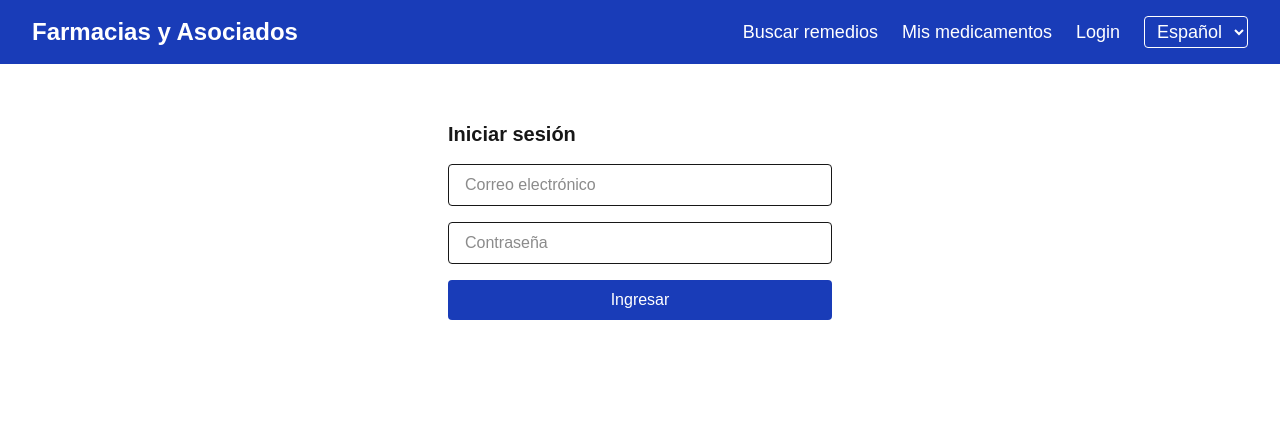
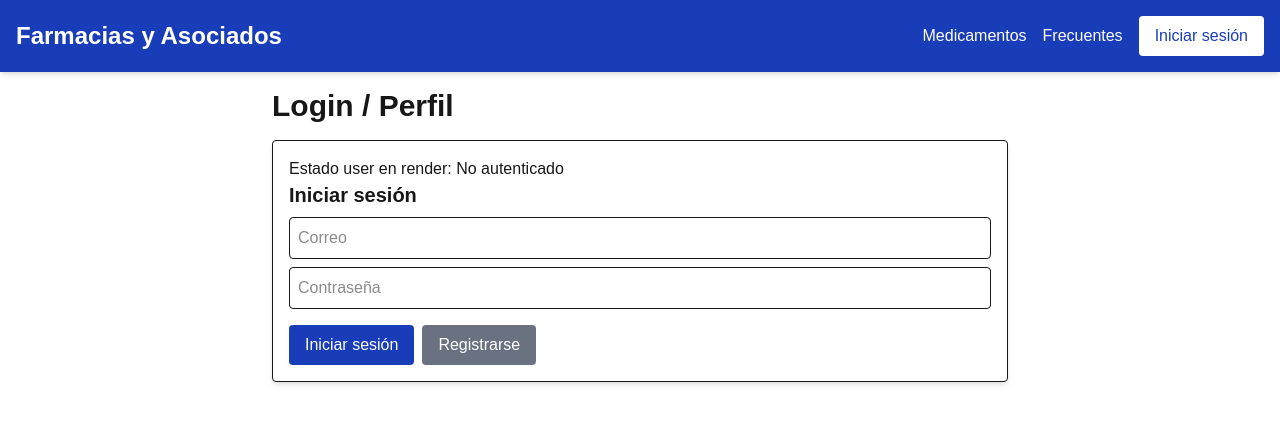
Before and after one commit to RodrigoSanchezB/Farmacias-y-asociadosTest, a Next.js app: page /login in a window 1280 px wide. Shown: the top 424 px of the page. Built offline with nearby package versions, Linux system fonts and the light colour scheme; no server answers.

Commit message:
Perfil para medicamentos frecuentes

```diff
--- a/src/app/components/Header.tsx
+++ b/src/app/components/Header.tsx
@@ -1,109 +1,64 @@
 "use client";
 
-import { useLanguage } from "@/app/context/LanguageContext";
-import { useRouter } from "next/navigation";
-import { useState } from "react";
+import Link from "next/link";
+import { useEffect, useState } from "react";
+import { createClient, User } from "@supabase/supabase-js";
+
+const supabase = createClient(
+  process.env.NEXT_PUBLIC_SUPABASE_URL!,
+  process.env.NEXT_PUBLIC_SUPABASE_ANON_KEY!
+);
 
 export default function Header() {
-  const router = useRouter();
-  const { lang, setLang } = useLanguage();
-  const [menuOpen, setMenuOpen] = useState(false);
+  const [user, setUser] = useState<User | null>(null);
 
-  const translations = {
-    es: {
-      search: "Buscar remedios",
-      login: "Login",
-      language: "Idioma",
-      medications: "Mis medicamentos",
-    },
-    en: {
-      search: "Search remedies",
-      login: "Login",
-      language: "Language",
-      medications: "My medications",
-    },
-  };
+  useEffect(() => {
+    // Obtener sesión activa
+    supabase.auth.getSession().then(({ data }) => {
+      setUser(data.session?.user ?? null);
+    });
 
-  const t = translations[lang];
+    // Suscribirse a cambios de autenticación
+    const { data: authListener } = supabase.auth.onAuthStateChange((_event, session) => {
+      setUser(session?.user ?? null);
+    });
+
+    return () => {
+      authListener.subscription.unsubscribe();
+    };
+  }, []);
 
   return (
-    <header className="bg-blue-800 text-white w-full">
-      <div className="w-full mx-auto px-4 sm:px-6 lg:px-8 py-4 flex items-center justify-between">
-        {/* Logo alineado a la izquierda */}
-        <div
-          className="text-xl sm:text-2xl font-bold cursor-pointer"
-          onClick={() => router.push("/")}
-        >
-          Farmacias y Asociados
-        </div>
+    <header className="bg-blue-800 text-white p-4 flex justify-between items-center shadow-md">
+      <Link href="/">
+        <h1 className="text-2xl font-bold">Farmacias y Asociados</h1>
+      </Link>
 
-        {/* Botón de menú visible solo en móviles */}
-        <div className="sm:hidden">
-          <button
-            onClick={() => setMenuOpen(!menuOpen)}
-            className="focus:outline-none"
-            aria-label="Abrir menú"
+      <nav className="flex gap-4 items-center">
+        <Link href="/medicamentos" className="hover:underline">
+          Medicamentos
+        </Link>
+
+        <Link href="/frecuentes" className="hover:underline">
+          Frecuentes
+        </Link>
+
+        {user ? (
+          <Link
+            href="/perfil"
+            className="bg-white text-blue-800 px-4 py-2 rounded hover:bg-gray-100 transition"
           >
-            ☰
-          </button>
-        </div>
-
-        {/* Menú horizontal para pantallas medianas/grandes */}
-        <nav className="hidden sm:flex gap-4 sm:gap-6 text-sm sm:text-lg items-center ml-auto">
-          <button onClick={() => router.push("/medicamentos")} className="hover:underline">
-            {t.search}
-          </button>
-          <button onClick={() => router.push("/frecuentes")} className="hover:underline">
-            {t.medications}
-          </button>
-          <button
-            onClick={() => {
-              localStorage.removeItem("session");
-              router.push("/login");
-            }}
-            className="hover:underline"
+            Perfil
+          </Link>
+        ) : (
+          <Link
+            href="/login"
+            className="bg-white text-blue-800 px-4 py-2 rounded hover:bg-gray-100 transition"
           >
-            {t.login}
-          </button>
-          <select
-            value={lang}
-            onChange={(e) => setLang(e.target.value as "es" | "en")}
-            className="text-white bg-blue-800 border border-white rounded px-2 py-1"
-          >
-            <option value="es">Español</option>
-            <option value="en">English</option>
-          </select>
-        </nav>
-      </div>
-
-      {/* Menú vertical desplegable para móviles */}
-      {menuOpen && (
-        <nav className="sm:hidden flex flex-col items-start gap-4 px-4 pb-4 text-base bg-blue-700">
-          <button onClick={() => router.push("/medicamentos")} className="hover:underline">
-            {t.search}
-          </button>
-          <button onClick={() => router.push("/frecuentes")} className="hover:underline">
-            {t.medications}
-          </button>
-          <button
-            onClick={() => {
-              localStorage.removeItem("session");
-              router.push("/login");
-            }}
-            className="hover:underline"
-          >
-            {t.login}
-          </button>
-          <select
-            value={lang}
-            onChange={(e) => setLang(e.target.value as "es" | "en")}
-            className="text-white bg-blue-700 border border-white rounded px-2 py-1"
-          >
-            <option value="es">Español</option>
-            <option value="en">English</option>
-          </select>
-        </nav>
-      )}
+            Iniciar sesión
+          </Link>
+        )}
+      </nav>
     </header>
   );
 }
--- /dev/null
+++ b/src/app/components/UserProfile.tsx
@@ -0,0 +1,152 @@
+import { useEffect, useState } from "react";
+import { createClient, User } from "@supabase/supabase-js";
+import { toast } from "react-toastify";
+import MedicamentoGrid from "./MedicamentoGrid";
+
+const supabase = createClient(
+  process.env.NEXT_PUBLIC_SUPABASE_URL!,
+  process.env.NEXT_PUBLIC_SUPABASE_ANON_KEY!
+);
+
+export default function UserProfile() {
+  const [user, setUser] = useState<User | null>(null);
+  const [email, setEmail] = useState("");
+  const [password, setPassword] = useState("");
+  const [frecuentes, setFrecuentes] = useState<any[]>([]);
+
+  useEffect(() => {
+    supabase.auth.getSession().then(({ data }) => {
+      setUser(data.session?.user ?? null);
+    });
+
+    const { data: listener } = supabase.auth.onAuthStateChange((_event, session) => {
+      if (session?.user) {
+        setUser(session.user);
+      } else {
+        setUser(null);
+        setFrecuentes([]);
+      }
+    });
+
+    return () => {
+      listener.subscription.unsubscribe();
+    };
+  }, []);
+
+  useEffect(() => {
+    if (!user) return;
+
+    const obtenerFrecuentes = async () => {
+      const { data, error } = await supabase
+        .from("frecuentes")
+        .select("medicamentos(id, nombre), medicamento_id")
+        .eq("user_id", user.id);
+
+      if (error) {
+        toast.error("Error al cargar medicamentos frecuentes");
+        return;
+      }
+
+      const transformado = (data ?? []).map((f: any) => ({
+        id: f.medicamento_id,
+        nombre: f.medicamentos?.nombre ?? "Desconocido",
+        farmacias: [],
+      }));
+
+      setFrecuentes(transformado);
+    };
+
+    obtenerFrecuentes();
+  }, [user]);
+
+  const login = async () => {
+    const { error } = await supabase.auth.signInWithPassword({ email, password });
+    if (error) {
+      toast.error("Error al iniciar sesión");
+    } else {
+      toast.success("Sesión iniciada");
+      setEmail("");
+      setPassword("");
+    }
+  };
+
+  const signup = async () => {
+    const { error } = await supabase.auth.signUp({ email, password });
+    if (error) {
+      toast.error("Error al registrarse");
+    } else {
+      toast.success("Registro exitoso. Revisa tu correo.");
+      setEmail("");
+      setPassword("");
+    }
+  };
+
+  const logout = async () => {
+    const { error } = await supabase.auth.signOut();
+    if (error) {
+      toast.error("Error al cerrar sesión");
+      return;
+    }
+    toast.success("Sesión cerrada");
+    setUser(null);
+    setFrecuentes([]);
+  };
+
+  return (
+    <div className="p-4 border rounded shadow-md bg-white">
+      {user ? (
+        <>
+          <p className="text-green-700 font-semibold mb-2">
+            Sesión iniciada: {user.email}
+          </p>
+
+          <p>Estado user en render: Autenticado</p>
+
+          <button
+            onClick={logout}
+            className="mb-4 bg-red-600 text-white px-4 py-2 rounded hover:bg-red-500"
+          >
+            Cerrar sesión
+          </button>
+
+          <h3 className="text-xl font-bold mt-4 mb-2">Medicamentos frecuentes:</h3>
+          <MedicamentoGrid medicamentos={frecuentes} />
+        </>
+      ) : (
+        <>
+          <p>Estado user en render: No autenticado</p>
+
+          <h2 className="text-xl font-bold mb-2">Iniciar sesión</h2>
+          <input
+            type="email"
+            value={email}
+            onChange={(e) => setEmail(e.target.value)}
+            placeholder="Correo"
+            className="block w-full mb-2 p-2 border rounded"
+          />
+          <input
+            type="password"
+            value={password}
+            onChange={(e) => setPassword(e.target.value)}
+            placeholder="Contraseña"
+            className="block w-full mb-4 p-2 border rounded"
+          />
+          <div className="flex gap-2">
+            <button
+              onClick={login}
+              className="bg-blue-800 text-white px-4 py-2 rounded hover:bg-blue-700"
+            >
+              Iniciar sesión
+            </button>
+            <button
+              onClick={signup}
+              className="bg-gray-500 text-white px-4 py-2 rounded hover:bg-gray-600"
+            >
+              Registrarse
+            </button>
+          </div>
+        </>
+      )}
+    </div>
+  );
+}
--- a/src/app/login/page.tsx
+++ b/src/app/login/page.tsx
@@ -1,9 +1,12 @@
-import LoginForm from "@/app/components/LoginForm";
+"use client";
+
+import UserProfile from "@/app/components/UserProfile";
 
 export default function LoginPage() {
   return (
-    <main className="min-h-screen p-4">
-      <LoginForm />
+    <main className="p-4 max-w-3xl mx-auto">
+      <h1 className="text-3xl font-bold mb-4">Login / Perfil</h1>
+      <UserProfile />
     </main>
   );
 }
--- /dev/null
+++ b/src/app/perfil/page.tsx
@@ -0,0 +1,66 @@
+"use client";
+
+import MedicamentoGrid from "@/app/components/MedicamentoGrid";
+import { useEffect, useState } from "react";
+import { createClient } from "@supabase/supabase-js";
+import { Medicamento } from "@/app/components/MedicamentosCard";
+
+const supabase = createClient(
+  process.env.NEXT_PUBLIC_SUPABASE_URL!,
+  process.env.NEXT_PUBLIC_SUPABASE_ANON_KEY!
+);
+
+export default function PerfilPage() {
+  const [medicamentos, setMedicamentos] = useState<Medicamento[]>([]);
+  const [loading, setLoading] = useState(true);
+
+  useEffect(() => {
+    const fetchFrecuentes = async () => {
+      const {
+        data: { session },
+      } = await supabase.auth.getSession();
+
+      const user = session?.user;
+      if (!user) {
+        setLoading(false);
+        return;
+      }
+
+      const { data, error } = await supabase
+        .from("frecuentes")
+        .select("medicamentos ( id, nombre, precios ( precio, fecha, farmacias ( nombre, direccion ) ) )")
+        .eq("user_id", user.id);
+
+      if (error || !data) {
+        setMedicamentos([]);
+        setLoading(false);
+        return;
+      }
+
+      const transformados: Medicamento[] = data.map((item: any) => ({
+        id: item.medicamentos.id,
+        nombre: item.medicamentos.nombre,
+        farmacias: item.medicamentos.precios.map((p: any) => ({
+          nombre: p.farmacias.nombre,
+          direccion: p.farmacias.direccion,
+          precio: p.precio,
+          fecha: p.fecha,
+        })),
+      }));
+
+      setMedicamentos(transformados);
+      setLoading(false);
+    };
+
+    fetchFrecuentes();
+  }, []);
+
+  if (loading) return <p className="text-center mt-4">Cargando...</p>;
+
+  return (
+    <main className="p-4 max-w-5xl mx-auto">
+      <h1 className="text-2xl font-bold mb-4">Tus Medicamentos Frecuentes</h1>
+      <MedicamentoGrid medicamentos={medicamentos} />
+    </main>
+  );
+}
--- a/src/pages/api/frecuentes.js
+++ b/src/pages/api/frecuentes.js
@@ -1,3 +1,5 @@
+// src/pages/api/frecuentes.js
+
 import { createClient } from '@supabase/supabase-js';
 
 const supabase = createClient(
@@ -6,12 +8,13 @@ const supabase = createClient(
 );
 
 export default async function handler(req, res) {
-  const { user_id } = req.query;
+  const { user_id, medicamento_id } = req.method === 'GET' ? req.query : req.body;
 
   if (!user_id) {
     return res.status(400).json({ error: "Falta el ID de usuario" });
   }
 
+  if (req.method === 'GET') {
     const { data, error } = await supabase
       .from("frecuentes")
       .select(`
@@ -40,7 +43,7 @@ export default async function handler(req, res) {
       return {
         id: medicamento.id,
         nombre: medicamento.nombre,
-      farmacias: medicamento.precios.map((p) => ({
+        farmacias: (medicamento.precios || []).map((p) => ({
           nombre: p.farmacias.nombre,
           direccion: p.farmacias.direccion,
           precio: p.precio,
@@ -51,3 +54,40 @@ export default async function handler(req, res) {
 
     return res.status(200).json(formateado);
   }
+
+  if (req.method === 'POST') {
+    if (!medicamento_id) {
+      return res.status(400).json({ error: "Falta el ID del medicamento" });
+    }
+
+    const { error } = await supabase
+      .from("frecuentes")
+      .insert([{ user_id, medicamento_id }]);
+
+    if (error) {
+      return res.status(500).json({ error: error.message });
+    }
+
+    return res.status(200).json({ mensaje: "Agregado a frecuentes" });
+  }
+
+  if (req.method === 'DELETE') {
+    if (!medicamento_id) {
+      return res.status(400).json({ error: "Falta el ID del medicamento" });
+    }
+
+    const { error } = await supabase
+      .from("frecuentes")
+      .delete()
+      .eq("user_id", user_id)
+      .eq("medicamento_id", medicamento_id);
+
+    if (error) {
+      return res.status(500).json({ error: error.message });
+    }
+
+    return res.status(200).json({ mensaje: "Eliminado de frecuentes" });
+  }
+
+  return res.status(405).json({ error: "Método no permitido" });
+}
```
Lines whose indentation alone changed are shown as unchanged.
